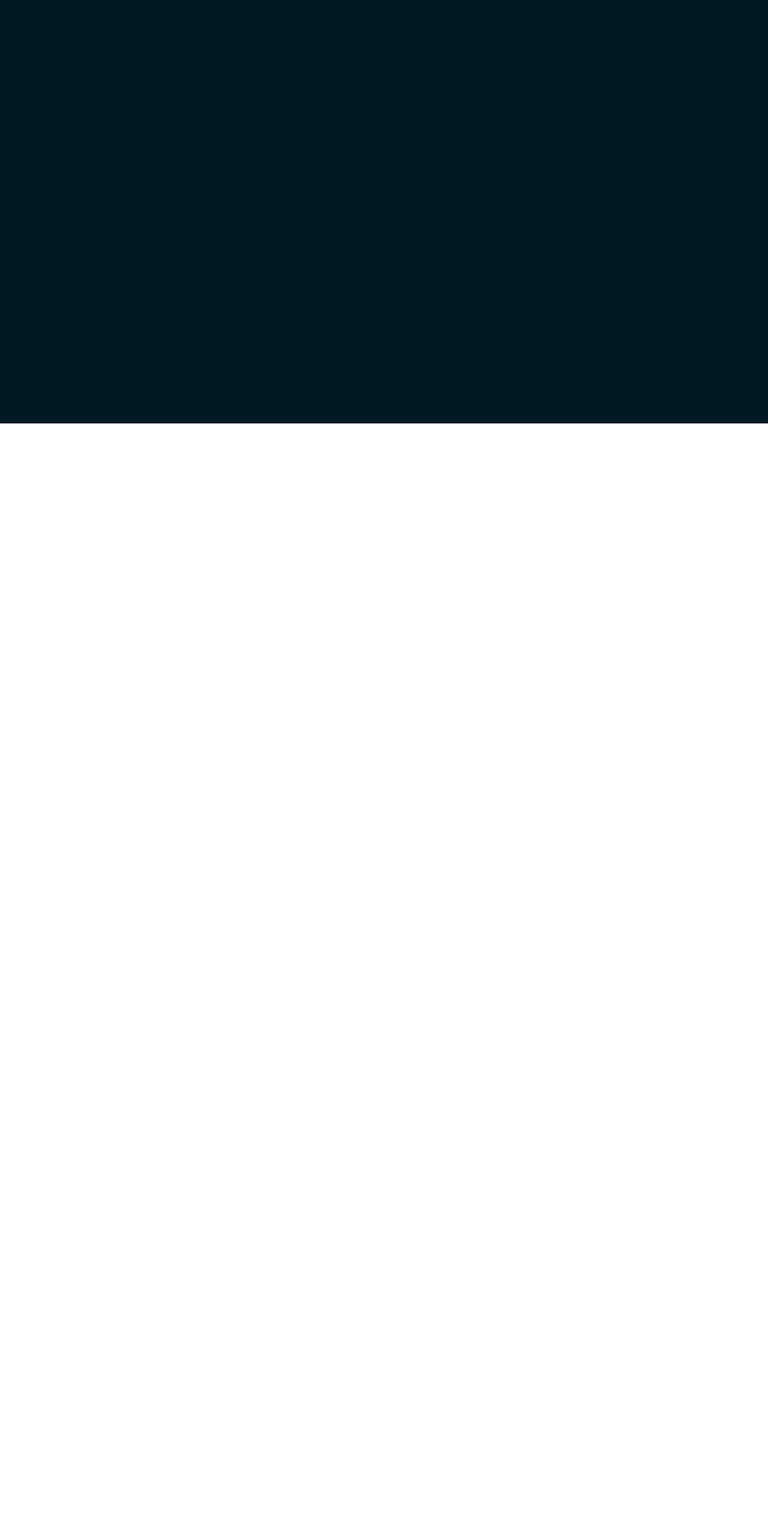
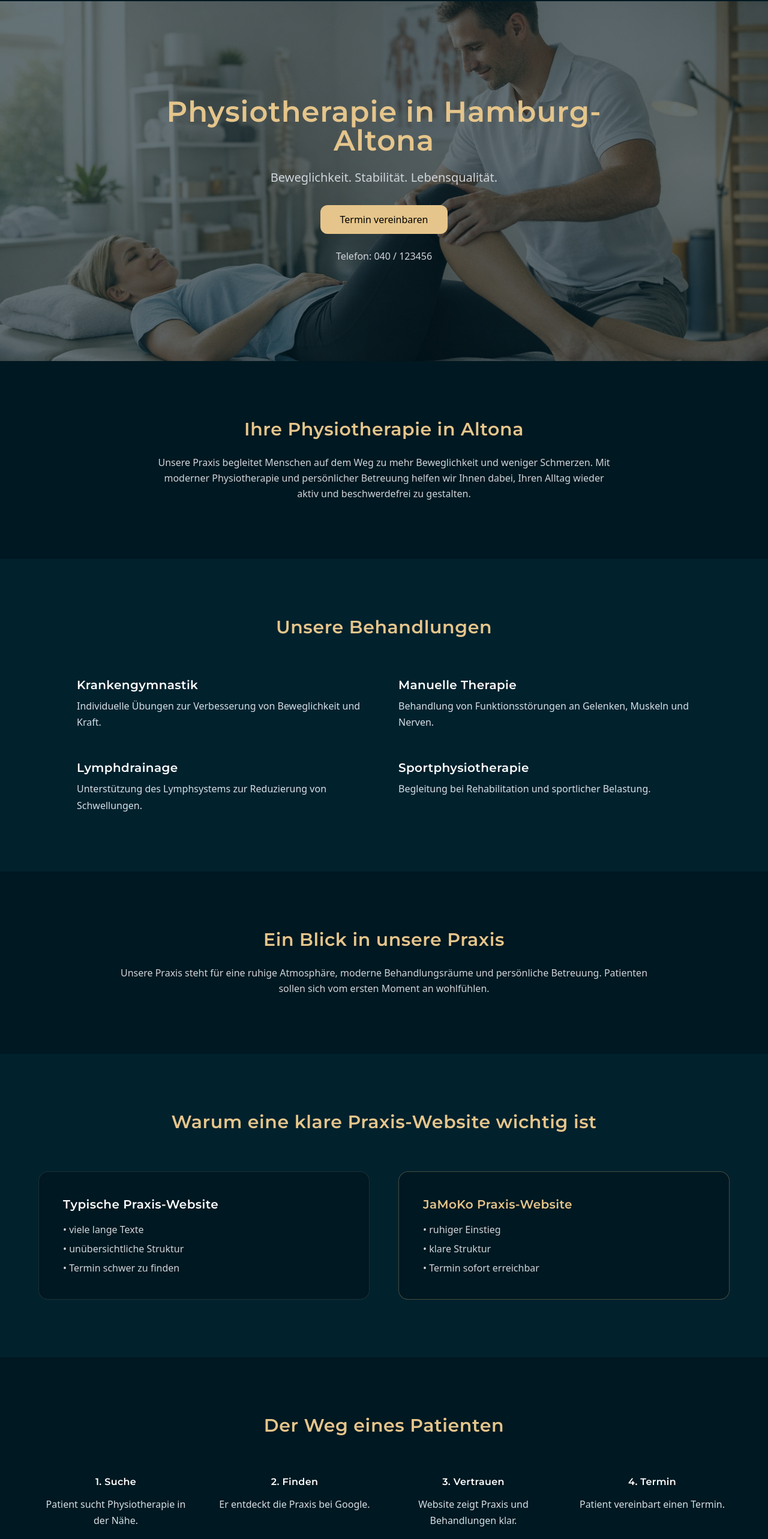
Before and after one commit to Jamoko112026/Jamoko-v1, a React (Vite) app: page /physio-demo in a window 1280 px wide. Before the commit this address had no page. Shown: the part 94-2660 px from the top of the page at 60% size. Before the commit the page ends 800 px from the top, so only its background shows below. Built offline with nearby package versions, Linux system fonts and the light colour scheme.

Commit message:
Physio Demo hinzugefügt

```diff
--- a/src/components/AnimatedRoutes.tsx
+++ b/src/components/AnimatedRoutes.tsx
@@ -17,7 +17,7 @@ import Business from "../pages/Business";
 
 // Case Studies
 import SLBautec from "../pages/SLBautec";
-import Demo from "../pages/Demo";
+import PhysioDemo from "../pages/PhysioDemo";
 
 // Legal
 import Impressum from "../pages/Impressum";
@@ -55,7 +55,7 @@ export default function AnimatedRoutes() {
             <Route path="sl-bautec" element={<SLBautec />} />
 
             {/* Demo */}
-            <Route path="demo" element={<Demo />} />
+            <Route path="physio-demo" element={<PhysioDemo />} />
 
             {/* Legal */}
             <Route path="impressum" element={<Impressum />} />
--- /dev/null
+++ b/src/pages/PhysioDemo.tsx
@@ -0,0 +1,283 @@
+export default function PhysioDemo() {
+  return (
+    <main className="w-full bg-[#001821] text-white">
+
+      {/* HERO */}
+      <section className="relative min-h-[75vh] flex items-center justify-center text-center px-6 overflow-hidden">
+
+        <img
+          src="/physio/physio_hero.jpg"
+          alt="Physiotherapie Behandlung"
+          className="absolute inset-0 w-full h-full object-cover"
+        />
+
+        <div className="absolute inset-0 bg-[#001821]/60"></div>
+
+        <div className="relative z-10 max-w-3xl">
+
+          <h1 className="text-4xl md:text-5xl font-light mb-6">
+            Physiotherapie in Hamburg-Altona
+          </h1>
+
+          <p className="text-xl text-gray-300 mb-8">
+            Beweglichkeit. Stabilität. Lebensqualität.
+          </p>
+
+          <button className="px-8 py-3 rounded-xl bg-jamoko-gold text-black font-medium hover:opacity-90 transition">
+            Termin vereinbaren
+          </button>
+
+          <p className="mt-6 text-gray-300">
+            Telefon: 040 / 123456
+          </p>
+
+        </div>
+      </section>
+
+
+      {/* PRAXIS */}
+      <section className="py-24 px-6 text-center">
+
+        <div className="max-w-3xl mx-auto">
+
+          <h2 className="text-3xl mb-6 font-light">
+            Ihre Physiotherapie in Altona
+          </h2>
+
+          <p className="text-gray-300 leading-relaxed">
+            Unsere Praxis begleitet Menschen auf dem Weg zu mehr Beweglichkeit
+            und weniger Schmerzen. Mit moderner Physiotherapie und persönlicher
+            Betreuung helfen wir Ihnen dabei, Ihren Alltag wieder aktiv
+            und beschwerdefrei zu gestalten.
+          </p>
+
+        </div>
+
+      </section>
+
+
+      {/* BEHANDLUNGEN */}
+      <section className="py-24 px-6 bg-[#01212d]">
+
+        <div className="max-w-5xl mx-auto">
+
+          <h2 className="text-3xl text-center mb-16 font-light">
+            Unsere Behandlungen
+          </h2>
+
+          <div className="grid md:grid-cols-2 gap-12 text-gray-300">
+
+            <div>
+              <h3 className="text-xl mb-2 text-white">Krankengymnastik</h3>
+              <p>Individuelle Übungen zur Verbesserung von Beweglichkeit und Kraft.</p>
+            </div>
+
+            <div>
+              <h3 className="text-xl mb-2 text-white">Manuelle Therapie</h3>
+              <p>Behandlung von Funktionsstörungen an Gelenken, Muskeln und Nerven.</p>
+            </div>
+
+            <div>
+              <h3 className="text-xl mb-2 text-white">Lymphdrainage</h3>
+              <p>Unterstützung des Lymphsystems zur Reduzierung von Schwellungen.</p>
+            </div>
+
+            <div>
+              <h3 className="text-xl mb-2 text-white">Sportphysiotherapie</h3>
+              <p>Begleitung bei Rehabilitation und sportlicher Belastung.</p>
+            </div>
+
+          </div>
+
+        </div>
+
+      </section>
+
+
+      {/* PRAXIS EINBLICKE */}
+      <section className="py-24 px-6">
+
+        <div className="max-w-4xl mx-auto text-center">
+
+          <h2 className="text-3xl mb-6 font-light">
+            Ein Blick in unsere Praxis
+          </h2>
+
+          <p className="text-gray-300 leading-relaxed">
+            Unsere Praxis steht für eine ruhige Atmosphäre, moderne
+            Behandlungsräume und persönliche Betreuung. Patienten sollen
+            sich vom ersten Moment an wohlfühlen.
+          </p>
+
+        </div>
+
+      </section>
+
+
+      {/* WEBSITE ERKLÄRUNG */}
+      <section className="py-24 px-6 bg-[#01212d]">
+
+        <div className="max-w-6xl mx-auto">
+
+          <h2 className="text-3xl text-center mb-16 font-light">
+            Warum eine klare Praxis-Website wichtig ist
+          </h2>
+
+          <div className="grid md:grid-cols-2 gap-12">
+
+            <div className="p-10 rounded-2xl bg-[#001821] border border-white/10">
+
+              <h3 className="text-xl mb-4 text-white">
+                Typische Praxis-Website
+              </h3>
+
+              <ul className="text-gray-300 space-y-2">
+                <li>• viele lange Texte</li>
+                <li>• unübersichtliche Struktur</li>
+                <li>• Termin schwer zu finden</li>
+              </ul>
+
+            </div>
+
+            <div className="p-10 rounded-2xl bg-[#001821] border border-jamoko-gold/30">
+
+              <h3 className="text-xl mb-4 text-jamoko-gold">
+                JaMoKo Praxis-Website
+              </h3>
+
+              <ul className="text-gray-300 space-y-2">
+                <li>• ruhiger Einstieg</li>
+                <li>• klare Struktur</li>
+                <li>• Termin sofort erreichbar</li>
+              </ul>
+
+            </div>
+
+          </div>
+
+        </div>
+
+      </section>
+
+
+      {/* PATIENTENREISE */}
+      <section className="py-24 px-6">
+
+        <div className="max-w-6xl mx-auto text-center">
+
+          <h2 className="text-3xl mb-16 font-light">
+            Der Weg eines Patienten
+          </h2>
+
+          <div className="grid md:grid-cols-4 gap-10 text-gray-300">
+
+            <div>
+              <h3 className="text-white mb-3">1. Suche</h3>
+              <p>Patient sucht Physiotherapie in der Nähe.</p>
+            </div>
+
+            <div>
+              <h3 className="text-white mb-3">2. Finden</h3>
+              <p>Er entdeckt die Praxis bei Google.</p>
+            </div>
+
+            <div>
+              <h3 className="text-white mb-3">3. Vertrauen</h3>
+              <p>Website zeigt Praxis und Behandlungen klar.</p>
+            </div>
+
+            <div>
+              <h3 className="text-white mb-3">4. Termin</h3>
+              <p>Patient vereinbart einen Termin.</p>
+            </div>
+
+          </div>
+
+        </div>
+
+      </section>
+
+
+      {/* BEWERTUNGEN */}
+      <section className="py-24 px-6 bg-[#01212d]">
+
+        <div className="max-w-6xl mx-auto text-center">
+
+          <h2 className="text-3xl mb-6 font-light">
+            Was unsere Patienten sagen
+          </h2>
+
+          <p className="text-gray-400 mb-16">
+            Über 120 zufriedene Patientenbewertungen
+          </p>
+
+          <div className="grid md:grid-cols-3 gap-10">
+
+            <div className="p-8 rounded-2xl bg-[#001821] border border-white/10">
+              <p className="text-jamoko-gold mb-3">★★★★★</p>
+              <p className="text-gray-300">
+                Sehr freundliches Team und kompetente Behandlung.
+              </p>
+            </div>
+
+            <div className="p-8 rounded-2xl bg-[#001821] border border-white/10">
+              <p className="text-jamoko-gold mb-3">★★★★★</p>
+              <p className="text-gray-300">
+                Schnelle Terminvergabe und angenehme Atmosphäre.
+              </p>
+            </div>
+
+            <div className="p-8 rounded-2xl bg-[#001821] border border-white/10">
+              <p className="text-jamoko-gold mb-3">★★★★★</p>
+              <p className="text-gray-300">
+                Sehr professionelle Betreuung nach meiner Verletzung.
+              </p>
+            </div>
+
+          </div>
+
+        </div>
+
+      </section>
+
+
+      {/* TERMIN */}
+      <section className="py-24 px-6 text-center">
+
+        <h2 className="text-3xl mb-6 font-light">
+          Termin vereinbaren
+        </h2>
+
+        <button className="px-8 py-3 rounded-xl bg-jamoko-gold text-black font-medium hover:opacity-90 transition">
+          Termin anfragen
+        </button>
+
+        <p className="mt-6 text-gray-300">
+          Telefon: 040 / 123456
+        </p>
+
+      </section>
+
+
+      {/* KONTAKT */}
+      <section className="py-24 px-6 text-center bg-[#01212d]">
+
+        <h2 className="text-3xl mb-6 font-light">
+          Kontakt
+        </h2>
+
+        <p className="text-gray-300">
+          Physiotherapie Altona <br/>
+          Musterstraße 12 <br/>
+          22765 Hamburg
+        </p>
+
+        <p className="mt-6 text-gray-400">
+          praxis@physio-altona.de
+        </p>
+
+      </section>
+
+    </main>
+  );
+}
```
Also changed, not shown: public/physio/physio_hero.jpg (added).
